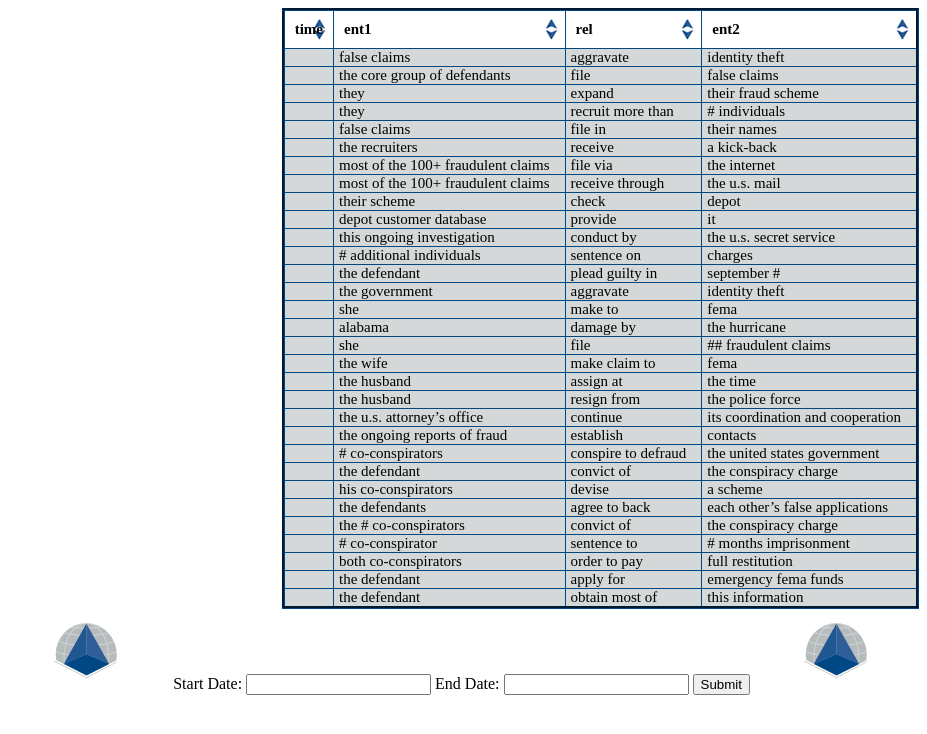
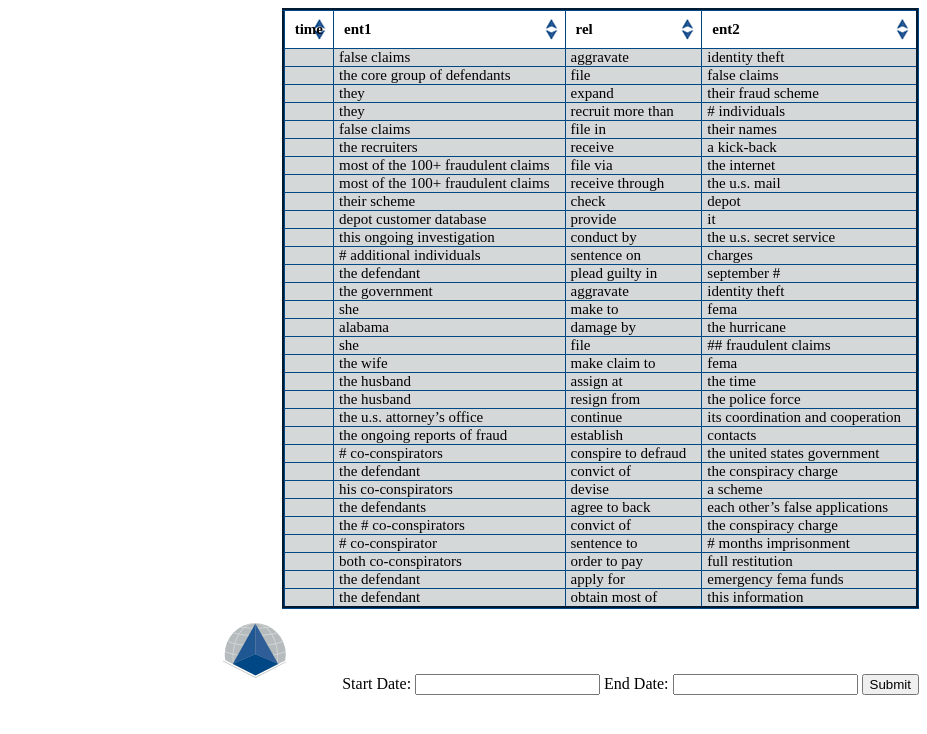
Before and after one commit to aviendha22/data_widget, a plain HTML site: page table.html in a window 1280 px wide. Shown: the whole page, without its empty margins (353-1280 px from the left). Drawn offline with nearby package versions, Linux system fonts and the light colour scheme; a script that the page names is missing.

Commit message:
more style changes

```diff
--- a/table.html
+++ b/table.html
@@ -12,7 +12,6 @@
 			Start Date: <input type="text" name="start" id="start">
 			End Date: <input type="text" name="end" id="end">
 			<input type="button" value="Submit" id="submit">
-			<img src="img/next_century_tr.png" id="icon">
 		</div>
 	</div>
 	<script src="js/underscore.js"></script>
```
